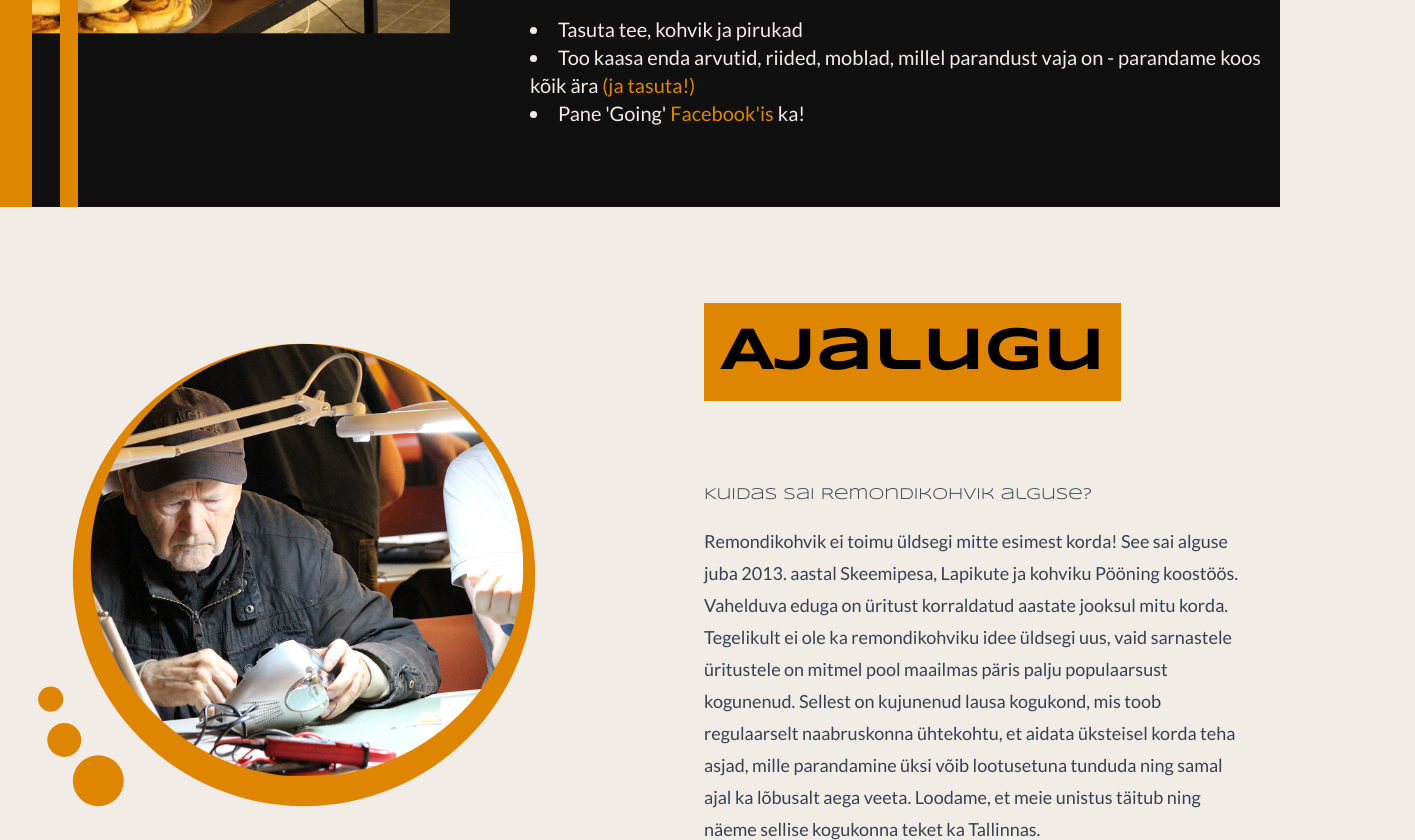
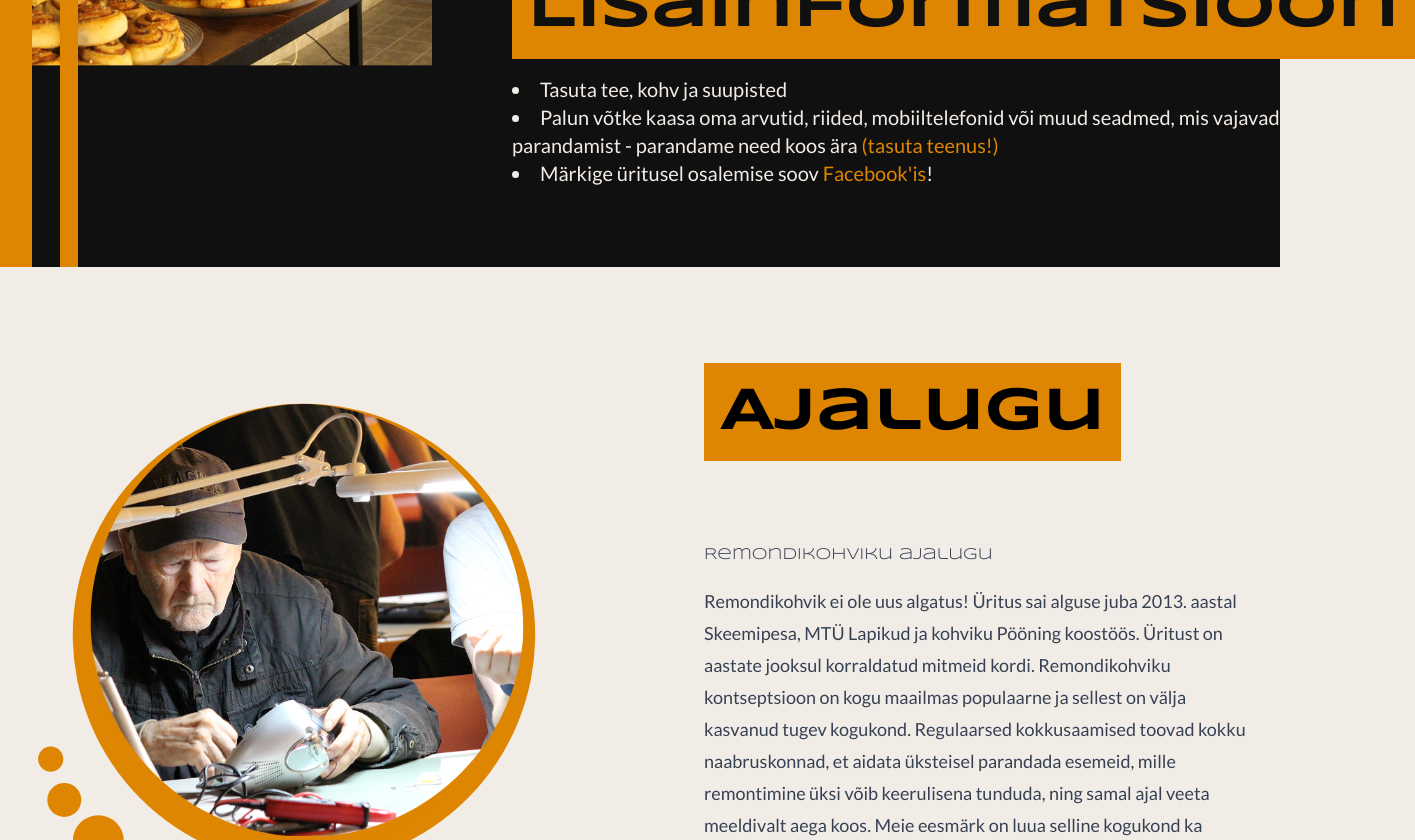
Before and after one commit to Lapikud/remondikohvik.lapikud.ee, a Next.js app: page / in a window 1280 px wide. Shown: the part 1900-2740 px from the top of the page, 1415 px wide, since content can reach past the window. Built offline with nearby package versions, Linux system fonts and the light colour scheme.

Commit message:
Improve all text content with professional corporate language
Co-authored-by: n0ll0 <101214789+n0ll0@users.noreply.github.com>

```diff
--- a/components/layout/footer.tsx
+++ b/components/layout/footer.tsx
@@ -98,7 +98,7 @@ export const Footer = () => (
 
       <div className="pl-5 pr-5 ">
         <h4 className="text-l font-syncopate font-bold mb-4">
-          Meie sotsiaalid
+          Sotsiaalmeedia
         </h4>
 
         <div className="flex">
--- a/components/layout/hero.tsx
+++ b/components/layout/hero.tsx
@@ -52,13 +52,13 @@ export const Hero = () => (
             textClassName="text-lg sm:hidden"
           />
           <h1 className="font-syncopate text-2xl md:text-4xl lg:text-6xl font-black">
-            Tegid Katki?
+            Kas Teie seade on katki?
             <br />
-            Parandame koos!
+            Parandame selle koos!
           </h1>
         </div>
         <p className="md:text-xl">
-          Elektroonikat ei pea ära viskama! Teeme erinevust koos!
+          Elektroonikaseadmeid ei ole vaja ära visata! Loome koos jätkusuutlikku tulevikku!
         </p>
         <div className="**:font-syncopate items-center px-4 max-w-full py-3 lg:px-10 lg:py-5 bg-primary w-max flex gap-4 lg:gap-8">
           <div className="flex items-center gap-1 lg:gap-2.5 ">
--- a/components/layout/history.tsx
+++ b/components/layout/history.tsx
@@ -22,19 +22,18 @@ export const HistorySection = () => (
           Remondikohvik ei toimu üldsegi mitte esimest korda! See sai alguse juba 2013. aastal Skeemipesa, Lapikute ja kohviku Pööning koostöös. Vahelduva eduga on üritust korraldatud aastate jooksul mitu korda. Tegelikult ei ole ka remondikohviku idee üldsegi uus, vaid sarnastele üritustele on mitmel pool maailmas päris palju populaarsust kogunenud. Sellest on kujunenud lausa kogukond, mis toob regulaarselt naabruskonna ühtekohtu, et aidata üksteisel korda teha asjad, mille parandamine üksi võib lootusetuna tunduda ning samal ajal ka lõbusalt aega veeta. Loodame, et meie unistus täitub ning näeme sellise kogukonna teket ka Tallinnas.
         */}
         <h3 className="font-syncopate prose prose-headings:h1 lg:mt-16 mt-10">
-          Kuidas sai Remondikohvik alguse?
+          Remondikohviku ajalugu
         </h3>
         <p className="prose prose-lg">
-          Remondikohvik ei toimu üldsegi mitte esimest korda! See sai alguse
-          juba 2013. aastal Skeemipesa, Lapikute ja kohviku Pööning koostöös.
-          Vahelduva eduga on üritust korraldatud aastate jooksul mitu korda.
-          Tegelikult ei ole ka remondikohviku idee üldsegi uus, vaid sarnastele
-          üritustele on mitmel pool maailmas päris palju populaarsust kogunenud.
-          Sellest on kujunenud lausa kogukond, mis toob regulaarselt
-          naabruskonna ühtekohtu, et aidata üksteisel korda teha asjad, mille
-          parandamine üksi võib lootusetuna tunduda ning samal ajal ka lõbusalt
-          aega veeta. Loodame, et meie unistus täitub ning näeme sellise
-          kogukonna teket ka Tallinnas.
+          Remondikohvik ei ole uus algatus! Üritus sai alguse
+          juba 2013. aastal Skeemipesa, MTÜ Lapikud ja kohviku Pööning koostöös.
+          Üritust on aastate jooksul korraldatud mitmeid kordi.
+          Remondikohviku kontseptsioon on kogu maailmas populaarne ja
+          sellest on välja kasvanud tugev kogukond. Regulaarsed kokkusaamised
+          toovad kokku naabruskonnad, et aidata üksteisel parandada esemeid, mille
+          remontimine üksi võib keerulisena tunduda, ning samal ajal veeta
+          meeldivalt aega koos. Meie eesmärk on luua selline
+          kogukond ka Tallinnas.
         </p>
       </ContentBox>
     </div>
--- a/components/layout/info.tsx
+++ b/components/layout/info.tsx
@@ -67,24 +67,24 @@ export const InfoSection = () => (
           height={400}
           className="w-full object-contain lg:hidden"
         />
-        <ContentBox title="Muu info">
+        <ContentBox title="Lisainformatsioon">
           <ul className="list-disc list-inside">
-            <li>Tasuta tee, kohvik ja pirukad</li>
+            <li>Tasuta tee, kohv ja suupisted</li>
             <li>
-              Too kaasa enda arvutid, riided, moblad, millel parandust vaja on -
-              parandame koos kõik ära{" "}
-              <span className="text-primary">(ja tasuta!)</span>
+              Palun võtke kaasa oma arvutid, riided, mobiiltelefonid või muud seadmed, mis vajavad parandamist -
+              parandame need koos ära{" "}
+              <span className="text-primary">(tasuta teenus!)</span>
             </li>
             {/* TODO put the correct link to the event */}
             <li>
-              Pane 'Going'{" "}
+              Märkige üritusel osalemise soov{" "}
               <Link
                 href="https://facebook.com/lapikud"
                 className="text-primary"
               >
                 Facebook'is
-              </Link>{" "}
-              ka!
+              </Link>
+              !
             </li>
           </ul>
         </ContentBox>
--- a/components/layout/kontakt.tsx
+++ b/components/layout/kontakt.tsx
@@ -17,7 +17,7 @@ export const Kontakt = () => (
     <div className="w-full h-full z-10 relative text-secondary-foreground container mx-auto py-16 md:py-24 lg:py-32 px-4 sm:px-6 lg:px-8 flex flex-col xl:flex-row justify-around items-start xl:items-center gap-8 lg:gap-10">
       <ContentBox title="Kontakt">
         <h3 className="text-xl lg:text-3xl uppercase mt-6 font-syncopate font-bold">
-          Peakorraldajad
+          Korraldaja
         </h3>
         <div>
           <strong className="font-syncopate">MTÜ Lapikud</strong>
```
